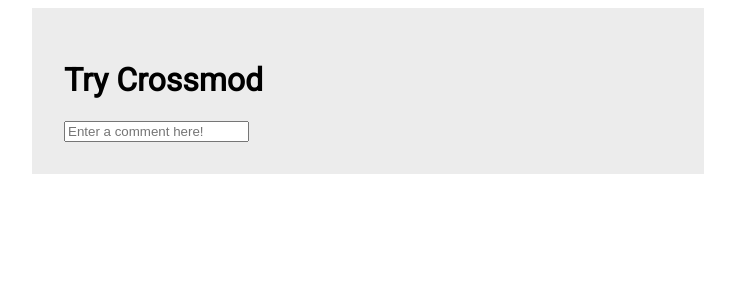
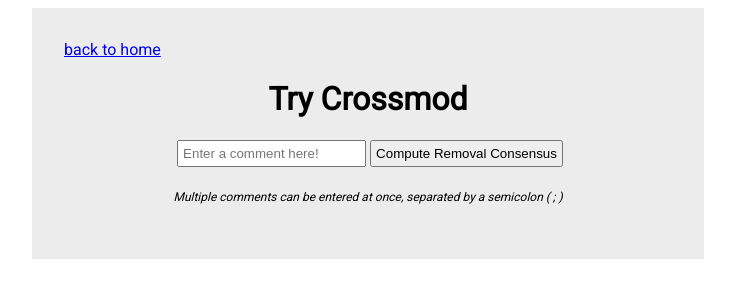
Before and after one commit to adishy/crossmod, a Flask app: page /client/ in a window 1280 px wide. Shown: the top 300 px of the page, without its empty margins (272-1007 px from the left). Run offline with Flask 2, Linux system fonts and the light colour scheme.

Commit message:
Adding enter to get result in client and updating style

```diff
--- a/crossmod/static/css/client.css
+++ b/crossmod/static/css/client.css
@@ -5,3 +5,33 @@ main {
     font-family: 'Roboto', sans-serif;
     background: #ececec;
   }
+
+  main h1{
+    text-align: center;
+  }
+
+  input {
+      padding: 4px;
+      margin-left: 4px;
+  }
+
+  .input_container{
+    display: flex;
+    justify-content: center;
+  }
+
+  .input_description{
+      margin: 23 0 23 0;
+      text-align: center;
+      font-size: 12px;
+  }
+
+  .result_category{
+      font-size: 14px;
+  }
+
+  .result_category_description{
+        font-size: 12px;
+        font-style: italic;
+        margin-top: -12px;
+  }
--- a/crossmod/static/js/client.js
+++ b/crossmod/static/js/client.js
@@ -1,5 +1,5 @@
 const comment_input = document.querySelector(".comment_input")
-    const check_toxicity_button = document.querySelector(".check_toxicity")
+const removal_consensus_button = document.querySelector(".check_removal_consensus")
 const results_container = document.querySelector(".result_container")
 
 function show_result(data, comments){
@@ -26,10 +26,14 @@ const comment_input = document.querySelector(".comment_input")
         comment_result.subreddits_that_remove = comment_result.subreddits_that_remove.filter((subreddit) => { return allowed_subreddits.indexOf(subreddit) != -1 });
 
         let result_display = `<div class="result">
-                                    <p>Comment: ${comment_result.comment_body}</p>
-                                    <p>Agreement Score <em>(Proportion of subreddits that would remove the comment)</em>: ${comment_result.agreement_score}</p>
+                                <p>Comment: <em>${comment_result.comment_body}</em></p>
+                                <p class="result_category">Agreement Score:</p>
+                                <p class="result_category_description">Proportion of subreddits that would remove the comment</p>
+                                <p class="result_value"><b>${comment_result.agreement_score} / 1.0</b></p>
 
-                                    <p>Norm Violation Score <em>(Likelihood that the comment violates macro norms on Reddit)</em>: ${comment_result.norm_violation_score}</p>
+                                <p class="result_category">Norm Violation Score:</p>
+                                <p class="result_category_description">Likelihood that the comment violates macro norms on Reddit</p>
+                                <p class="result_value"><b>${comment_result.norm_violation_score} / 1.0</b></p>
                                 ${
                                     comment_result.subreddits_that_remove.length ?
 
@@ -71,4 +75,10 @@ const comment_input = document.querySelector(".comment_input")
     });
 }
 
-    check_toxicity_button.addEventListener("click", get_result);
+removal_consensus_button.addEventListener("click", get_result);
+
+comment_input.addEventListener("keyup", function(event){
+    if(event.keyCode == 13){
+        get_result();
+    }
+})
--- a/crossmod/templates/client.html
+++ b/crossmod/templates/client.html
@@ -6,9 +6,15 @@
     <link href="https://fonts.googleapis.com/css?family=Roboto&display=swap" rel="stylesheet">
 </head>
 <body>
+
     <main>
+        <a href="/">back to home</a>
         <h1>Try Crossmod</h1>
-        <input type="text" class="comment_input" placeholder="Enter a comment here!" />
+        <div class="input_container">
+            <input type="text" class="comment_input" placeholder="Enter a comment here!" />
+            <input type="button" class="check_removal_consensus" value="Compute Removal Consensus"/>
+        </div>
+        <p class="input_description"><em>Multiple comments can be entered at once, separated by a semicolon ( ; )</em></p>
         <div class="result_container">
         </div>
     </main>
```
Lines whose indentation alone changed are shown as unchanged.
